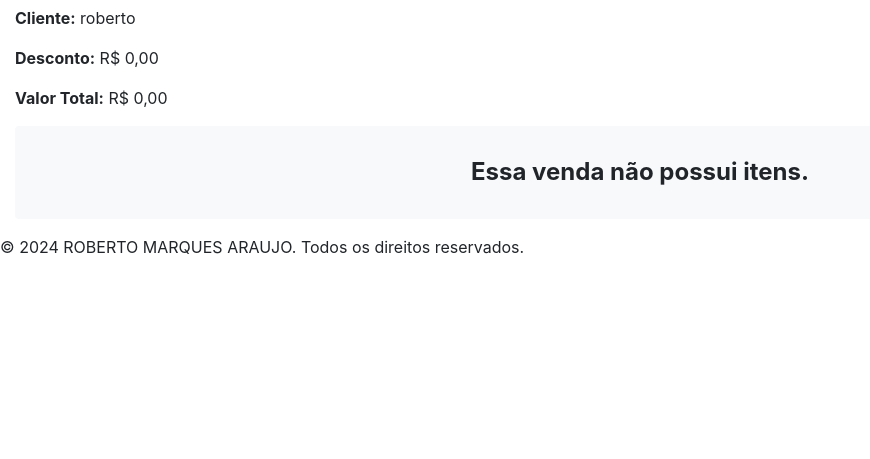
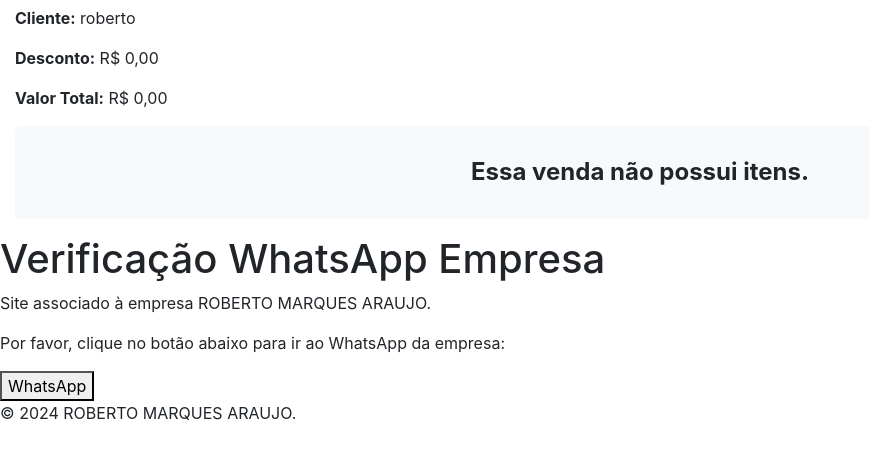
Before and after one commit to robaj9545/PDVSeplanNew, a Django app: page /detalhes_venda/3/ in a window 1280 px wide. Shown: the part 248-707 px from the top of the page, without its empty margins (0-870 px from the left). Run offline with Django 5.2, Linux system fonts and the light colour scheme; data comes from the database, SQL or seed files in the repository; some libraries are stand-ins or nearby versions.

Commit message:
Atualizando

```diff
--- a/pdvweb/templates/pdvweb/base.html
+++ b/pdvweb/templates/pdvweb/base.html
@@ -40,6 +40,8 @@
         </div>
 
         {% block content %}{% endblock %}
+
+
     </div>
 
 
@@ -67,12 +69,30 @@
                 window.history.back();
             }
         }
+
+        function verificarWhatsApp() {
+
+            window.location.href = "https://wa.me/5586995142638";
+            alert("Redirecionando para o WhatsApp...");
+        }
     </script>
+
+
+    <header>
+        <h1>Verificação WhatsApp Empresa</h1>
+    </header>
+    <main>
+        <p>Site associado à empresa ROBERTO MARQUES ARAUJO.</p>
+        <p>Por favor, clique no botão abaixo para ir ao WhatsApp da empresa:</p>
+        <button onclick="verificarWhatsApp()">WhatsApp</button>
+    </main>
+
+    <footer>
+        <p>© 2024 ROBERTO MARQUES ARAUJO.</p>
+    </footer>
 </body>
 
-<footer>
-    <p>© 2024 ROBERTO MARQUES ARAUJO. Todos os direitos reservados.</p>
-</footer>
+
 
 
 </html>
```
